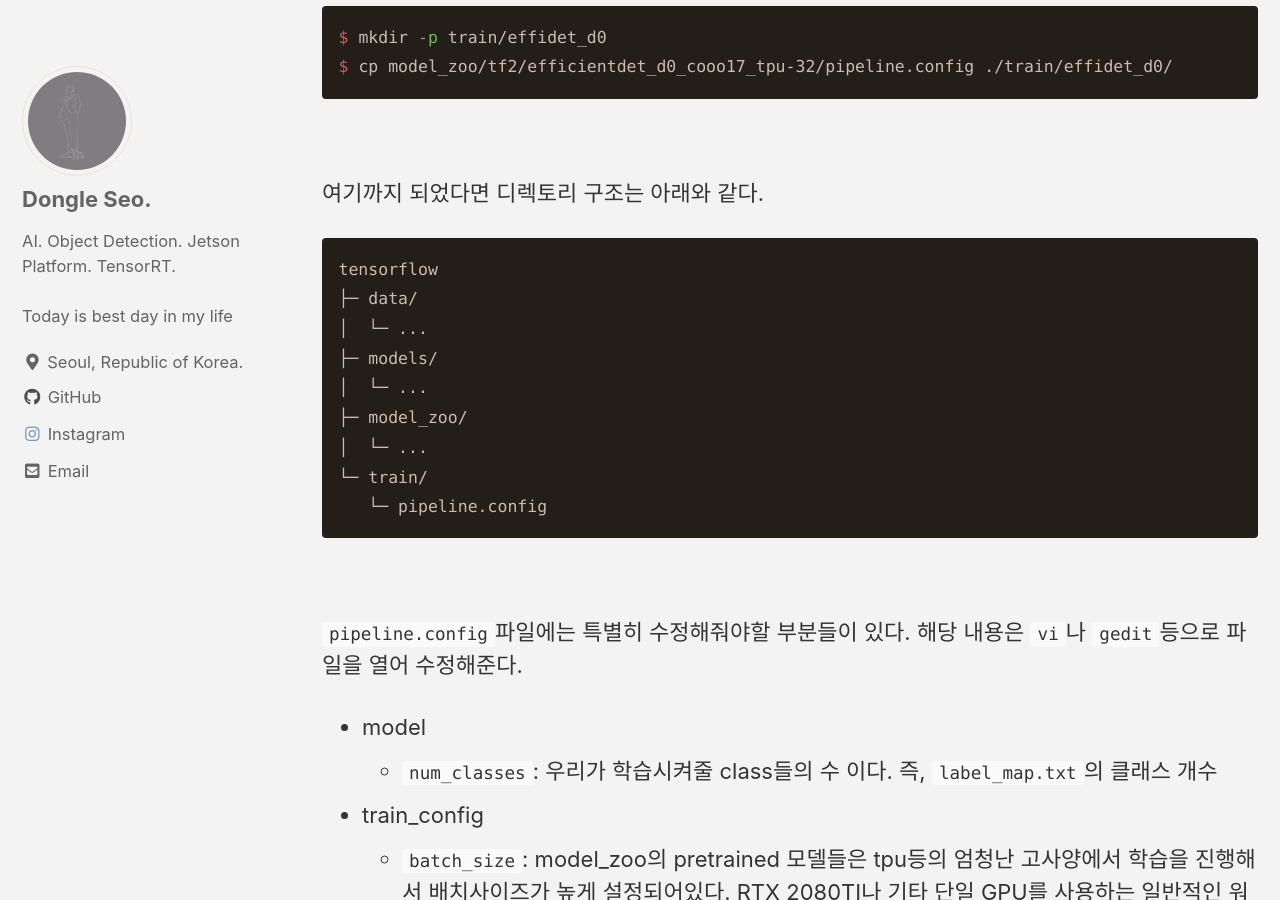
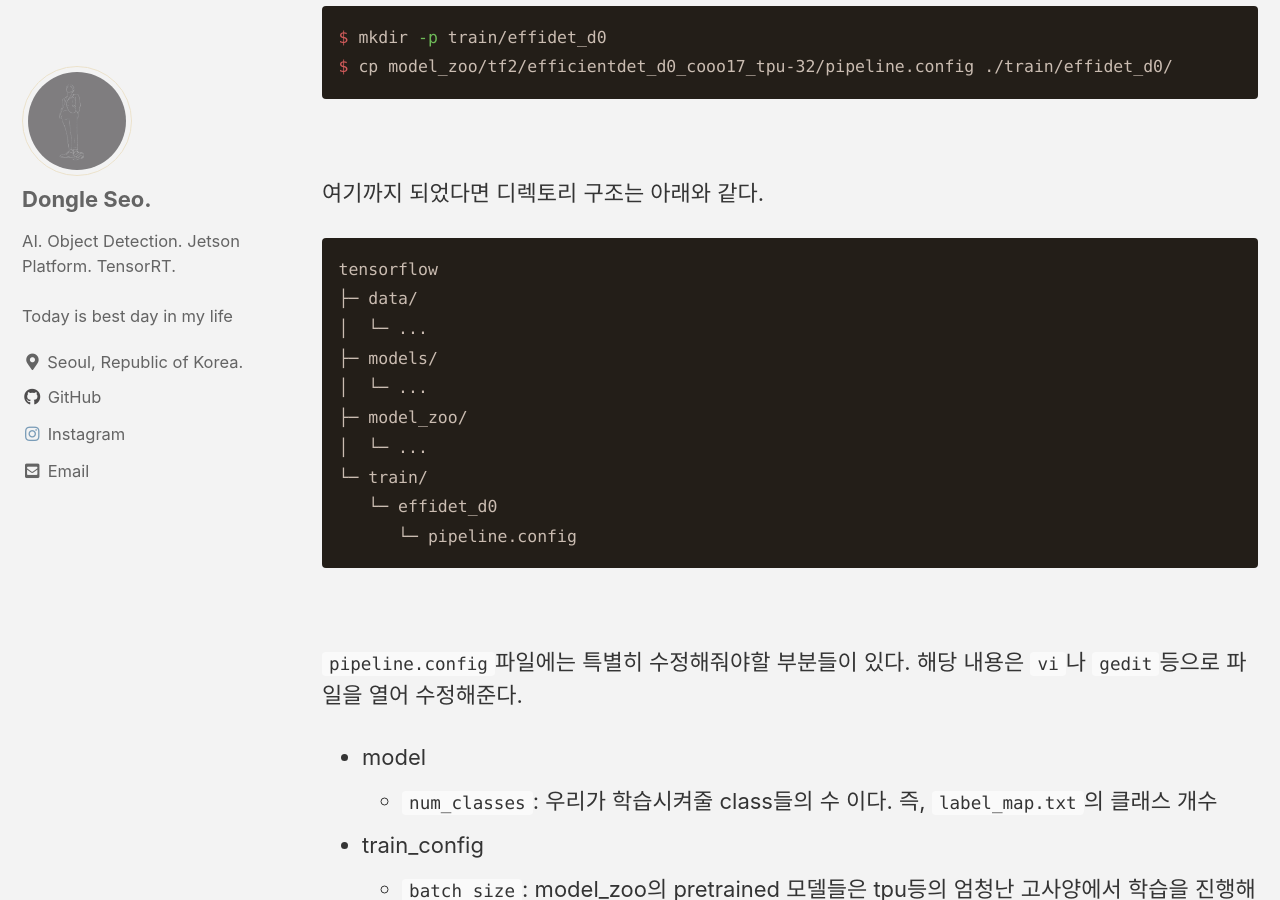
Before and after one commit to dongle94/dongle94.github.com, a Jekyll site: the page built from _posts/2020-09-19-obj-detection-api-tf2-training-2.md, in a window 1280 px wide and 900 px high, scrolled down 1102 px. Built offline with Jekyll 4.4.1, drawn with Linux system fonts in a browser that asks for light colours; cached includes are drawn as plain includes; comment, search, counter and statistics services are not loaded; some of the changed text lies outside the part shown.

````diff
--- a/_posts/2020-09-19-obj-detection-api-tf2-training-2.md
+++ b/_posts/2020-09-19-obj-detection-api-tf2-training-2.md
@@ -46,7 +46,8 @@ tensorflow
 ├─ model_zoo/
 │  └─ ...
 └─ train/
-   └─ pipeline.config
+   └─ effidet_d0
+      └─ pipeline.config
 ```
 <br>
 
````
Also changed, not shown: other parts of _posts/2020-09-19-obj-detection-api-tf2-training-2.md (+4 -2 lines).
